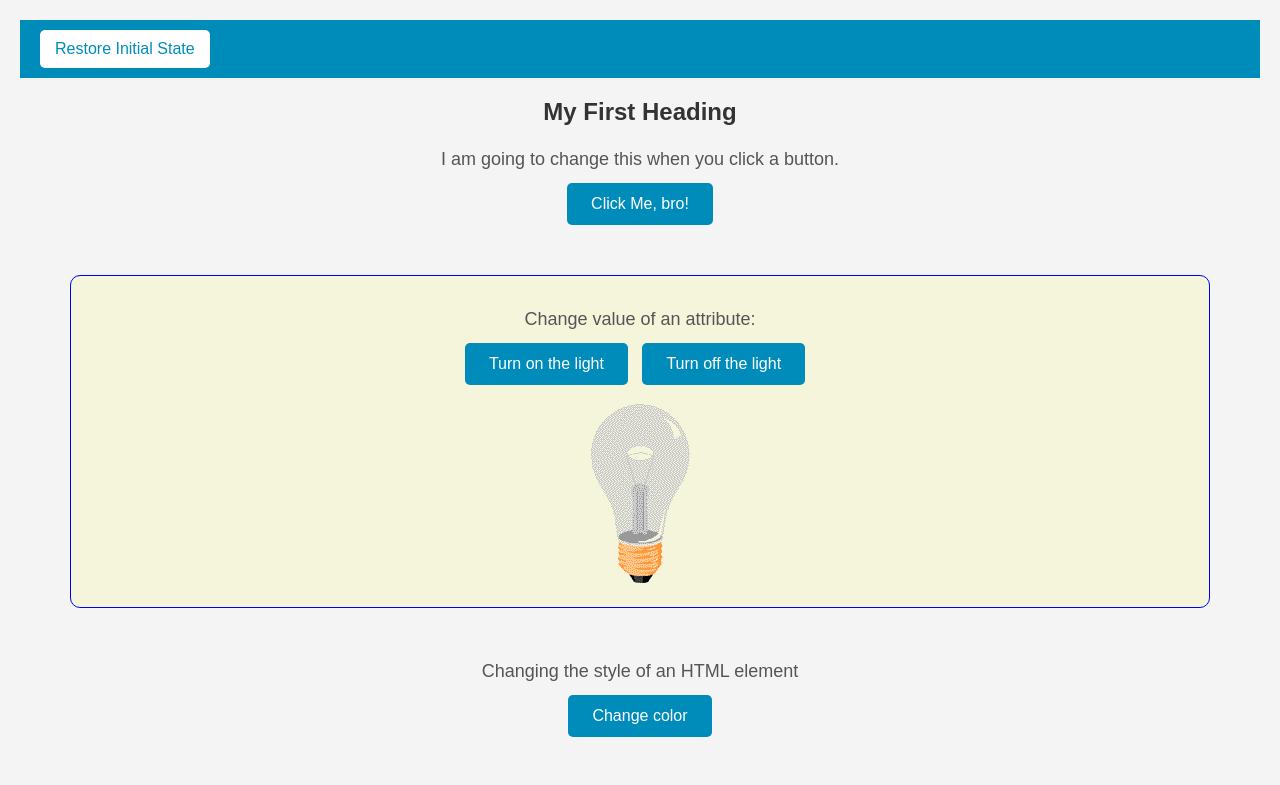
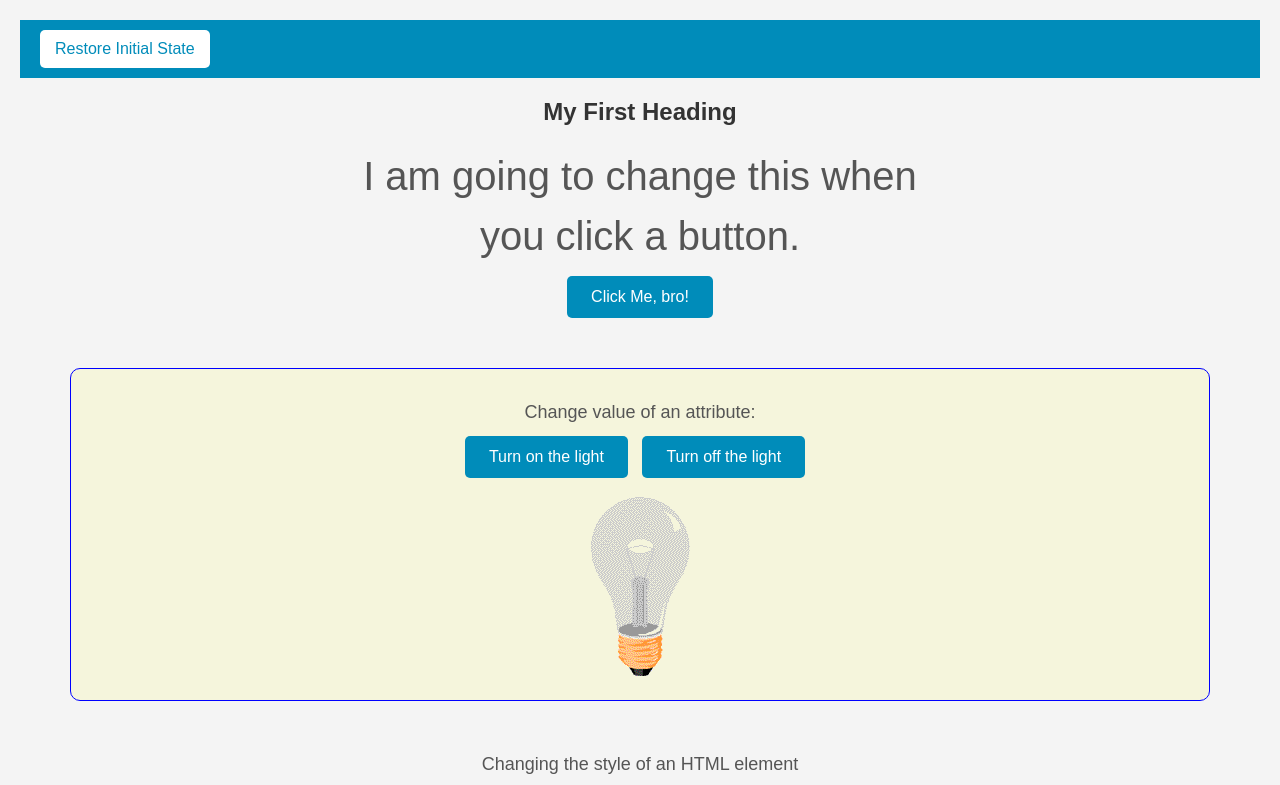
Before and after one commit to antmusumba/js-practice-hub, a plain HTML site: page index.html in a window 1280 px wide. Shown: the top 785 px of the page. Drawn offline with Linux system fonts and the light colour scheme.

Commit message:
add font size for #dope element in styles.css

```diff
--- a/styles.css
+++ b/styles.css
@@ -74,3 +74,6 @@ div {
 .lightbulb-container button {
     margin-right: 10px;
 }
+#dope {
+    font-size: 40px;
+}
```
